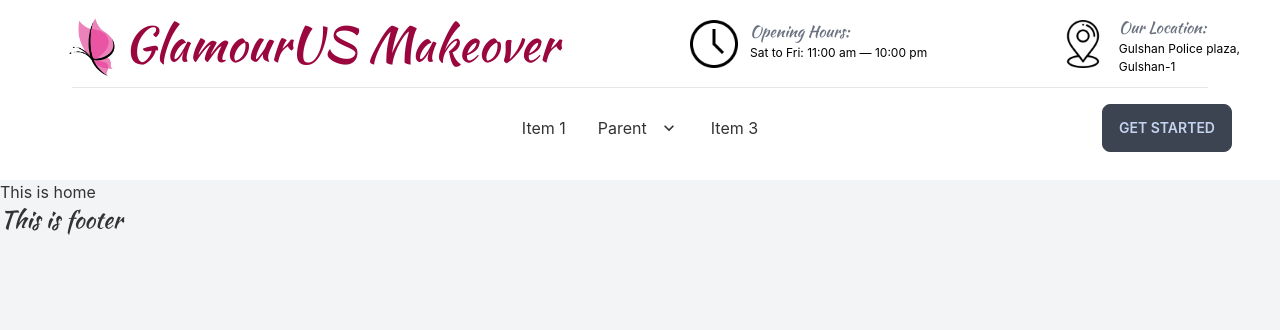
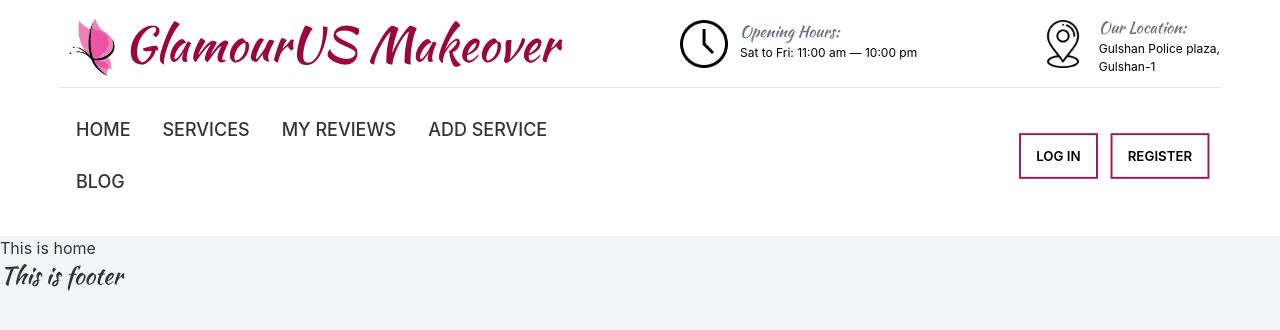
Before and after one commit to salsabeelnoor/Glamourus-makeover-service-client-side, a React (Create React App) app: page / in a window 1280 px wide. Shown: the top 330 px of the page. Built offline with nearby package versions, Linux system fonts and the light colour scheme.

Commit message:
navbar complete

```diff
--- a/src/Pages/Shared/Header/Header.js
+++ b/src/Pages/Shared/Header/Header.js
@@ -8,9 +8,9 @@ import loc from "../../../assets/images/location.png";
 const Header = () => {
   return (
     <div className="bg-base-100">
-      <div className=" flex flex-col px-10 py-5">
-        <div className="flex flex-row lg:justify-between justify-center">
-          <div className="flex lg:justify-start justify-center lg:pl-5">
+      <div className=" flex flex-col lg:px-10 py-5">
+        <div className="lg:flex lg:flex-row lg:justify-between hidden lg:px-5">
+          <div className="flex lg:justify-start justify-center">
             <img
               className="lg:w-16 lg:h-16 w-12 h-12 mt-[-5px]"
               src={logo}
@@ -41,9 +41,36 @@ const Header = () => {
             </div>
           </div>
         </div>
-        <hr className="lg:block hidden border-1 bg-slate-400 mx-8 my-2" />
-        <div className="navbar bg-base-100">
+        <hr className="lg:block hidden border-1 bg-slate-400 mx-5 my-2" />
+        <div className="navbar bg-base-100 lg:px-5">
           <div className="navbar-start">
+            <ul className="menu menu-horizontal p-0 lg:flex hidden">
+              <li>
+                <Link className="text-lg font-medium uppercase hover:text-pink-800">
+                  Home
+                </Link>
+              </li>
+              <li>
+                <Link className="text-lg font-medium uppercase hover:text-pink-800">
+                  Services
+                </Link>
+              </li>
+              <li>
+                <Link className="text-lg font-medium uppercase hover:text-pink-800">
+                  My Reviews
+                </Link>
+              </li>
+              <li>
+                <Link className="text-lg font-medium uppercase hover:text-pink-800">
+                  Add Service
+                </Link>
+              </li>
+              <li>
+                <Link className="text-lg font-medium uppercase hover:text-pink-800">
+                  Blog
+                </Link>
+              </li>
+            </ul>
             <div className="dropdown">
               <label tabIndex={0} className="btn btn-ghost lg:hidden">
                 <svg
@@ -66,70 +93,62 @@ const Header = () => {
                 className="menu menu-compact dropdown-content mt-3 p-2 shadow bg-base-100 rounded-box w-52"
               >
                 <li>
-                  <Link>Home</Link>
-                </li>
-                <li tabIndex={0}>
-                  <a className="justify-between">
-                    Parent
-                    <svg
-                      className="fill-current"
-                      xmlns="http://www.w3.org/2000/svg"
-                      width="24"
-                      height="24"
-                      viewBox="0 0 24 24"
-                    >
-                      <path d="M8.59,16.58L13.17,12L8.59,7.41L10,6L16,12L10,18L8.59,16.58Z" />
-                    </svg>
-                  </a>
-                  <ul className="p-2">
-                    <li>
-                      <a>Submenu 1</a>
-                    </li>
-                    <li>
-                      <a>Submenu 2</a>
-                    </li>
-                  </ul>
+                  <Link className="text-base font-medium uppercase hover:text-pink-800">
+                    Home
+                  </Link>
                 </li>
                 <li>
-                  <a>Item 3</a>
+                  <Link className="text-base font-medium uppercase hover:text-pink-800">
+                    Services
+                  </Link>
+                </li>
+                <li>
+                  <Link className="text-base font-medium uppercase hover:text-pink-800">
+                    My Reviews
+                  </Link>
+                </li>
+                <li>
+                  <Link className="text-base font-medium uppercase hover:text-pink-800">
+                    Add Service
+                  </Link>
+                </li>
+                <li>
+                  <Link className="text-base font-medium uppercase hover:text-pink-800">
+                    Blog
+                  </Link>
+                </li>
+                <li>
+                  <Link className="btn flex mr-2 bg-transparent border-2 border-pink-800 text-black hover:text-white hover:bg-pink-700 hover:border-2">
+                    Log in
+                  </Link>
+                </li>
+                <li>
+                  <Link className="btn flex mr-2 bg-transparent border-2 border-pink-800 text-black hover:text-white hover:bg-pink-700 hover:border-2 my-2">
+                    Register
+                  </Link>
                 </li>
               </ul>
             </div>
           </div>
-          <div className="navbar-center hidden lg:flex">
+          <div className="navbar-center flex lg:hidden pr-5">
+            <img className="w-12 h-12 mt-[-5px]" src={logo} alt="" />
+            <Link to="/" className="custom-font text-2xl text-[#9a063e]">
+              GlamourUS Makeover
+            </Link>
+          </div>
+          <div className="navbar-end hidden lg:flex">
             <ul className="menu menu-horizontal p-0">
               <li>
-                <a>Item 1</a>
-              </li>
-              <li tabIndex={0}>
-                <a>
-                  Parent
-                  <svg
-                    className="fill-current"
-                    xmlns="http://www.w3.org/2000/svg"
-                    width="20"
-                    height="20"
-                    viewBox="0 0 24 24"
-                  >
-                    <path d="M7.41,8.58L12,13.17L16.59,8.58L18,10L12,16L6,10L7.41,8.58Z" />
-                  </svg>
-                </a>
-                <ul className="p-2">
-                  <li>
-                    <a>Submenu 1</a>
-                  </li>
-                  <li>
-                    <a>Submenu 2</a>
-                  </li>
-                </ul>
+                <Link className="btn hidden lg:flex mr-2 bg-transparent border-2 border-pink-800 text-black hover:text-white hover:bg-pink-700 hover:border-2">
+                  Log in
+                </Link>
               </li>
               <li>
-                <a>Item 3</a>
+                <Link className="btn hidden lg:flex mr-2 bg-transparent border-2 border-pink-800 text-black hover:text-white hover:bg-pink-700 hover:border-2">
+                  Register
+                </Link>
               </li>
             </ul>
-          </div>
-          <div className="navbar-end">
-            <a className="btn">Get started</a>
           </div>
         </div>
       </div>
```
